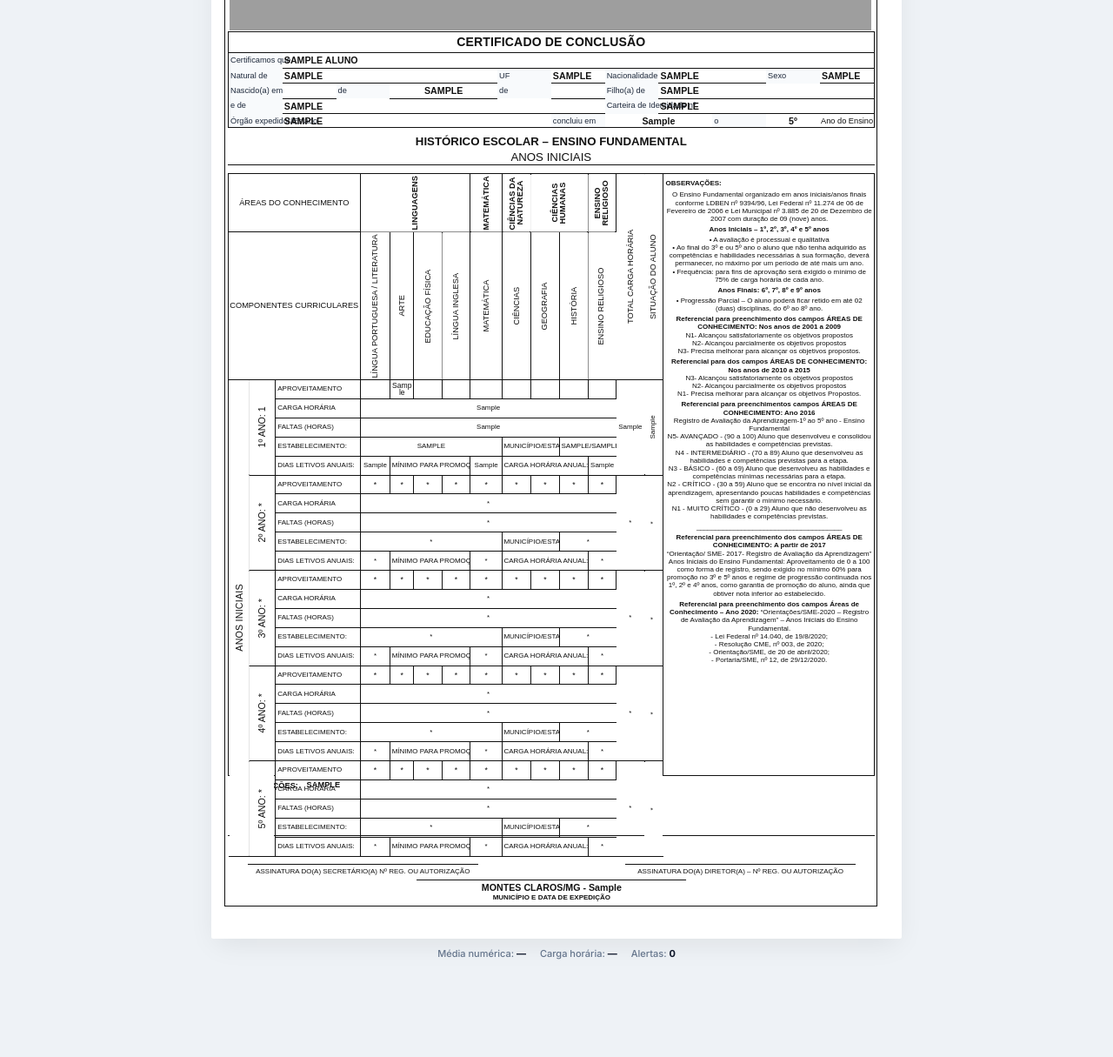
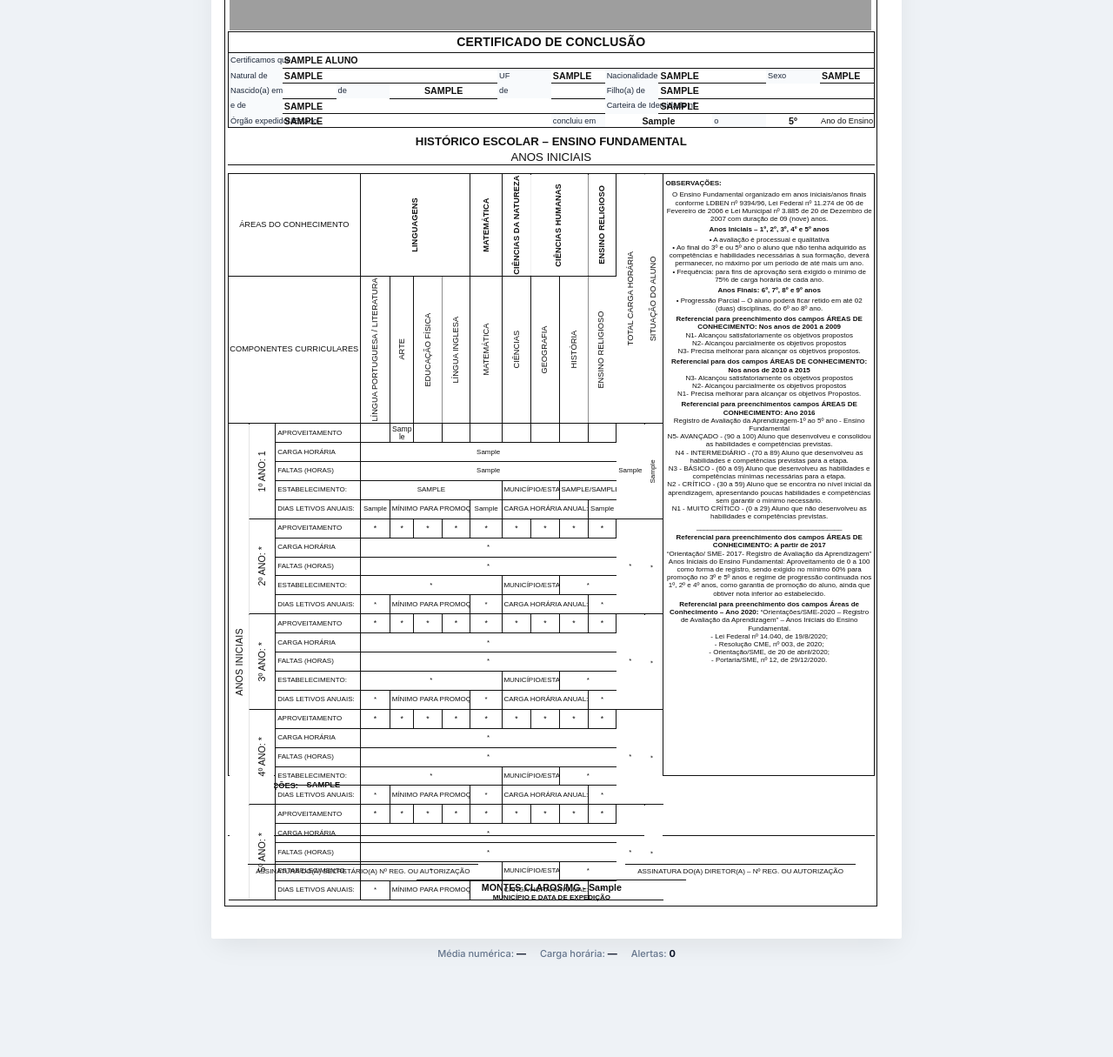
Before and after one commit to Paulo-Andre/historico_egidio, a Django app: page /aluno/1/historico/ in a window 1280 px wide. Shown: the part 241-1456 px from the top of the page at 87% size. Run offline with Django 5.2, Linux system fonts and the light colour scheme; tables that the repository leaves empty hold one stand-in row (values such as "Sample post"); grey boxes are pictures that could not be loaded.

Commit message:
fix: rotaciona cabeçalhos sem expandir a grade

```diff
--- a/historico/templates/historico/historico.html
+++ b/historico/templates/historico/historico.html
@@ -129,25 +129,25 @@
             <thead>
               <tr class="knowledge-row">
                 <th colspan="3">ÁREAS DO CONHECIMENTO</th>
-                <th colspan="4" class="vertical-category">LINGUAGENS</th>
-                <th class="vertical-category">MATEMÁTICA</th>
-                <th class="vertical-category">CIÊNCIAS DA<br>NATUREZA</th>
-                <th colspan="2" class="vertical-category">CIÊNCIAS<br>HUMANAS</th>
-                <th class="vertical-category">ENSINO<br>RELIGIOSO</th>
-                <th rowspan="2" class="vertical-subject">TOTAL CARGA HORÁRIA</th>
-                <th rowspan="2" class="vertical-subject">SITUAÇÃO DO ALUNO</th>
+                <th colspan="4" class="vertical-category"><span class="rotated-label category-label">LINGUAGENS</span></th>
+                <th class="vertical-category"><span class="rotated-label category-label">MATEMÁTICA</span></th>
+                <th class="vertical-category"><span class="rotated-label category-label">CIÊNCIAS DA NATUREZA</span></th>
+                <th colspan="2" class="vertical-category"><span class="rotated-label category-label">CIÊNCIAS HUMANAS</span></th>
+                <th class="vertical-category"><span class="rotated-label category-label">ENSINO RELIGIOSO</span></th>
+                <th rowspan="2" class="vertical-subject vertical-subject--tall"><span class="rotated-label subject-label subject-label--tall">TOTAL CARGA HORÁRIA</span></th>
+                <th rowspan="2" class="vertical-subject vertical-subject--tall"><span class="rotated-label subject-label subject-label--tall">SITUAÇÃO DO ALUNO</span></th>
               </tr>
               <tr class="subjects-row">
                 <th colspan="3">COMPONENTES CURRICULARES</th>
-                <th class="vertical-subject">LÍNGUA PORTUGUESA / LITERATURA</th>
-                <th class="vertical-subject">ARTE</th>
-                <th class="vertical-subject">EDUCAÇÃO FÍSICA</th>
-                <th class="vertical-subject">LÍNGUA INGLESA</th>
-                <th class="vertical-subject">MATEMÁTICA</th>
-                <th class="vertical-subject">CIÊNCIAS</th>
-                <th class="vertical-subject">GEOGRAFIA</th>
-                <th class="vertical-subject">HISTÓRIA</th>
-                <th class="vertical-subject">ENSINO RELIGIOSO</th>
+                <th class="vertical-subject"><span class="rotated-label subject-label">LÍNGUA PORTUGUESA / LITERATURA</span></th>
+                <th class="vertical-subject"><span class="rotated-label subject-label">ARTE</span></th>
+                <th class="vertical-subject"><span class="rotated-label subject-label">EDUCAÇÃO FÍSICA</span></th>
+                <th class="vertical-subject"><span class="rotated-label subject-label">LÍNGUA INGLESA</span></th>
+                <th class="vertical-subject"><span class="rotated-label subject-label">MATEMÁTICA</span></th>
+                <th class="vertical-subject"><span class="rotated-label subject-label">CIÊNCIAS</span></th>
+                <th class="vertical-subject"><span class="rotated-label subject-label">GEOGRAFIA</span></th>
+                <th class="vertical-subject"><span class="rotated-label subject-label">HISTÓRIA</span></th>
+                <th class="vertical-subject"><span class="rotated-label subject-label">ENSINO RELIGIOSO</span></th>
               </tr>
             </thead>
 
```
